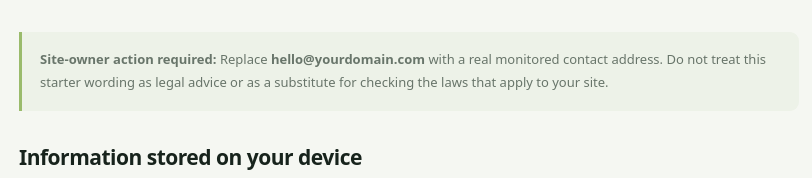
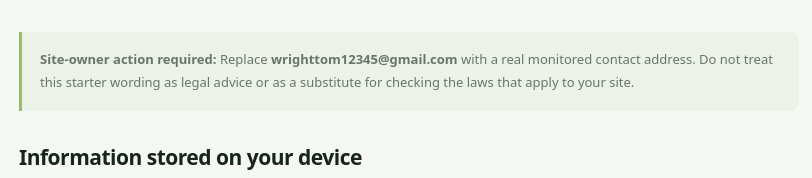
Before and after one commit to Whamer13/daily-loop, a plain HTML site: page privacy.html in a window 1280 px wide. Shown: the part 343-521 px from the top of the page, 231-1043 px from the left. Drawn offline with Linux system fonts and the light colour scheme.

Commit message:
Update privacy.html

```diff
--- a/privacy.html
+++ b/privacy.html
@@ -8,12 +8,12 @@
 <body><div class="page-shell">
   <header class="site-header"><a class="brand" href="index.html"><span class="brand-mark" aria-hidden="true"><span></span><span></span><span></span><span></span></span><span>daily<span class="brand-light">loop</span><small>.games</small></span></a><nav class="header-nav"><a class="nav-link" href="index.html#directory">Discover</a><a class="nav-link" href="about.html">About</a></nav><a class="header-cta" href="index.html#directory">Find a game <span>↗</span></a></header>
   <main class="content-page"><div class="eyebrow">YOUR DATA, EXPLAINED</div><h1>Privacy <em>notice.</em></h1><p class="lead">This is the starter privacy notice for Daily Loop. The site owner must review and update it so it accurately describes the live website, hosting provider, advertising setup and contact details before launch.</p>
-    <div class="notice-box"><p><strong>Site-owner action required:</strong> Replace <strong>hello@yourdomain.com</strong> with a real monitored contact address. Do not treat this starter wording as legal advice or as a substitute for checking the laws that apply to your site.</p></div>
+    <div class="notice-box"><p><strong>Site-owner action required:</strong> Replace <strong>wrighttom12345@gmail.com</strong> with a real monitored contact address. Do not treat this starter wording as legal advice or as a substitute for checking the laws that apply to your site.</p></div>
     <h2>Information stored on your device</h2><p>Daily Loop's favourites feature stores the names of your saved games in your browser's local storage. This is used to remember your choices on that device. The site does not currently require an account to browse the directory.</p>
     <h2>Advertising and cookies</h2><p>The supplied starter files contain inactive advertising placeholders. No advertising tags are enabled by default. If the site owner later adds an advertising provider such as Google AdSense, that provider may use cookies or similar technologies and may process information about visits and devices to provide, measure or personalise ads. The owner must update this notice to identify the providers and explain the actual choices available to visitors.</p><p>For visitors in the UK, EEA or Switzerland, the owner must configure an appropriate consent solution before serving personalised advertising. Google states that publishers serving personalised ads in the UK and EEA must use a Google-certified consent management platform integrated with the IAB Transparency and Consent Framework. See <a class="inline-link" href="https://support.google.com/adsense/answer/13554116" target="_blank" rel="noopener noreferrer">Google's publisher consent requirements</a>.</p>
     <h2>Third-party game websites</h2><p>When you click a Play link, you leave Daily Loop and visit an independently operated website. That website has its own privacy notice, cookies and data practices. Daily Loop does not control them; please review the destination site's information.</p>
     <h2>Hosting and server logs</h2><p>The website host may process technical information such as IP address, browser type, requested pages and access times in server logs for security and operation. The owner should check the chosen host's terms and privacy documentation and update this section to match the actual arrangement.</p>
-    <h2>Contact</h2><p>For privacy questions, contact <a class="inline-link" href="mailto:hello@yourdomain.com">hello@yourdomain.com</a> (replace this placeholder before publishing).</p>
+    <h2>Contact</h2><p>For privacy questions, contact <a class="inline-link" href="mailto:wrighttom12345@gmail.com">hello@yourdomain.com</a> (replace this placeholder before publishing).</p>
     <p><strong>Last updated:</strong> November 2026 (starter template; update on publication).</p>
     <a class="back-home" href="index.html"><span>←</span> Back to the games</a>
   </main>
```
